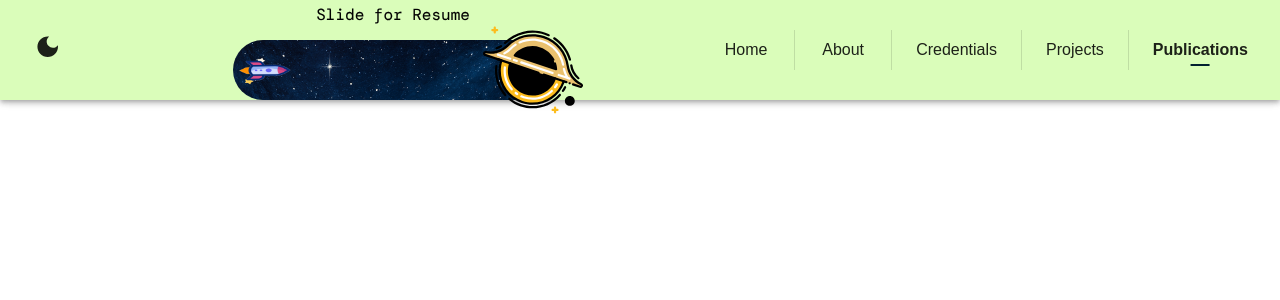
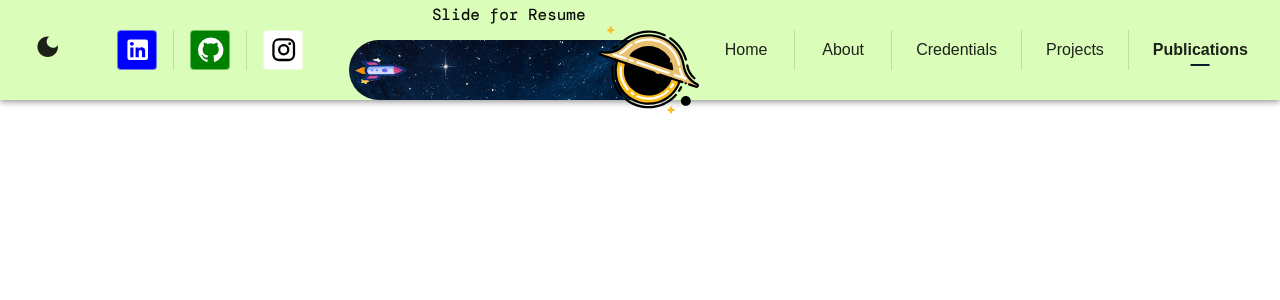
Before and after one commit to YashNarK/my-next-portfolio, a Next.js app: page /publications in a window 1280 px wide. Shown: the top 300 px of the page. Built offline with nearby package versions, Linux system fonts and the light colour scheme.

Commit message:
using social buttons on desktop floating nav bar

```diff
--- a/src/components/FloatingNavBar.tsx
+++ b/src/components/FloatingNavBar.tsx
@@ -143,6 +143,41 @@ export default function FloatingNavBar() {
                 <ThemeToggleButton />
               </Box>
 
+              {/* Using social buttons here as icons */}
+              <Stack
+                direction={"row"}
+                spacing={2}
+                justifyContent={"center"}
+                alignItems={"center"}
+                divider={<Divider orientation="vertical" flexItem />}
+              >
+                <SocialButton
+                  text="LinkedIn"
+                  icon={<LinkedIn />}
+                  color={social.linkedin.color}
+                  backgroundColor={social.linkedin.backgroundColor}
+                  href="https://www.linkedin.com/in/narenkrithick/"
+                  mode="iconOnly"
+                />
+
+                <SocialButton
+                  text="Github"
+                  icon={<GitHub />}
+                  color={social.github.color}
+                  backgroundColor={social.github.backgroundColor}
+                  href="https://github.com/YashNarK"
+                  mode="iconOnly"
+                />
+                <SocialButton
+                  text="Instagram"
+                  icon={<Instagram />}
+                  color={social.instagram.color}
+                  backgroundColor={social.instagram.backgroundColor}
+                  href="https://www.instagram.com/narendran.a.i/"
+                  mode="iconOnly"
+                />
+              </Stack>
+
               <SlideButton />
 
               <Box sx={{ display: { xs: "none", sm: "block" } }}>
```
